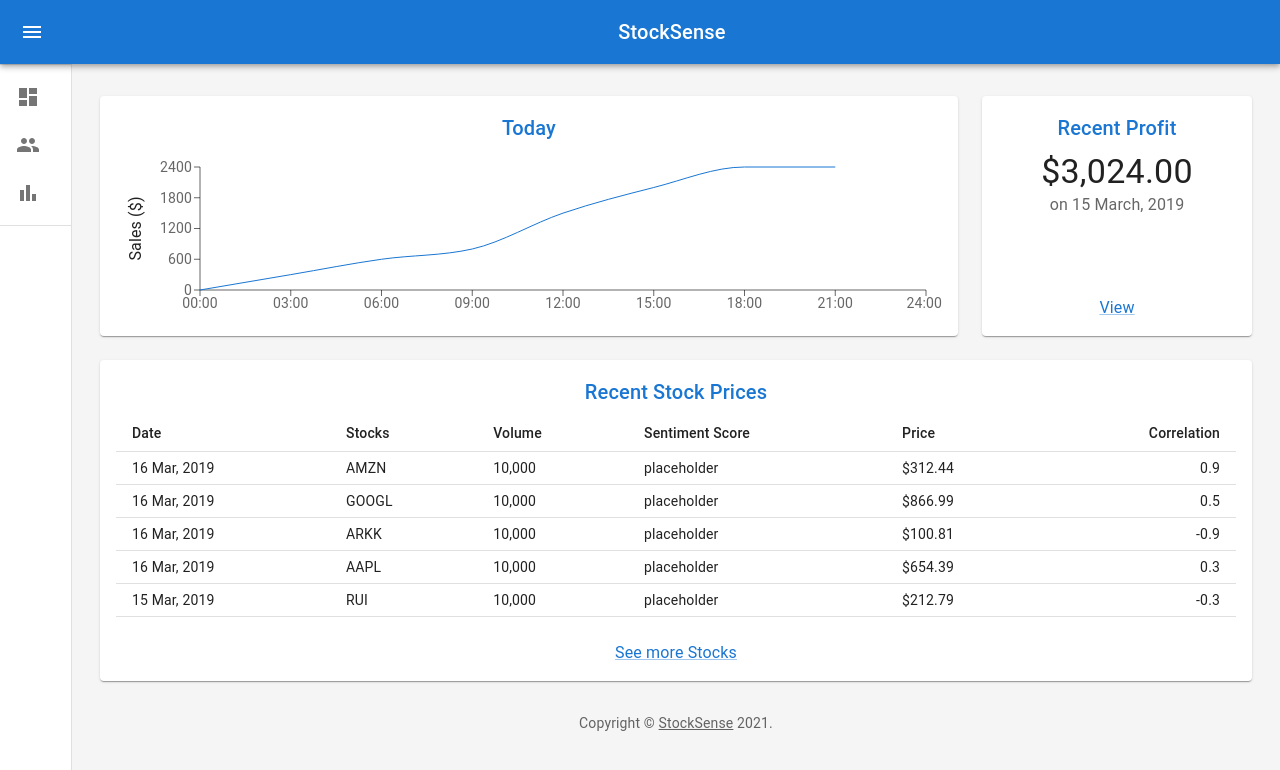
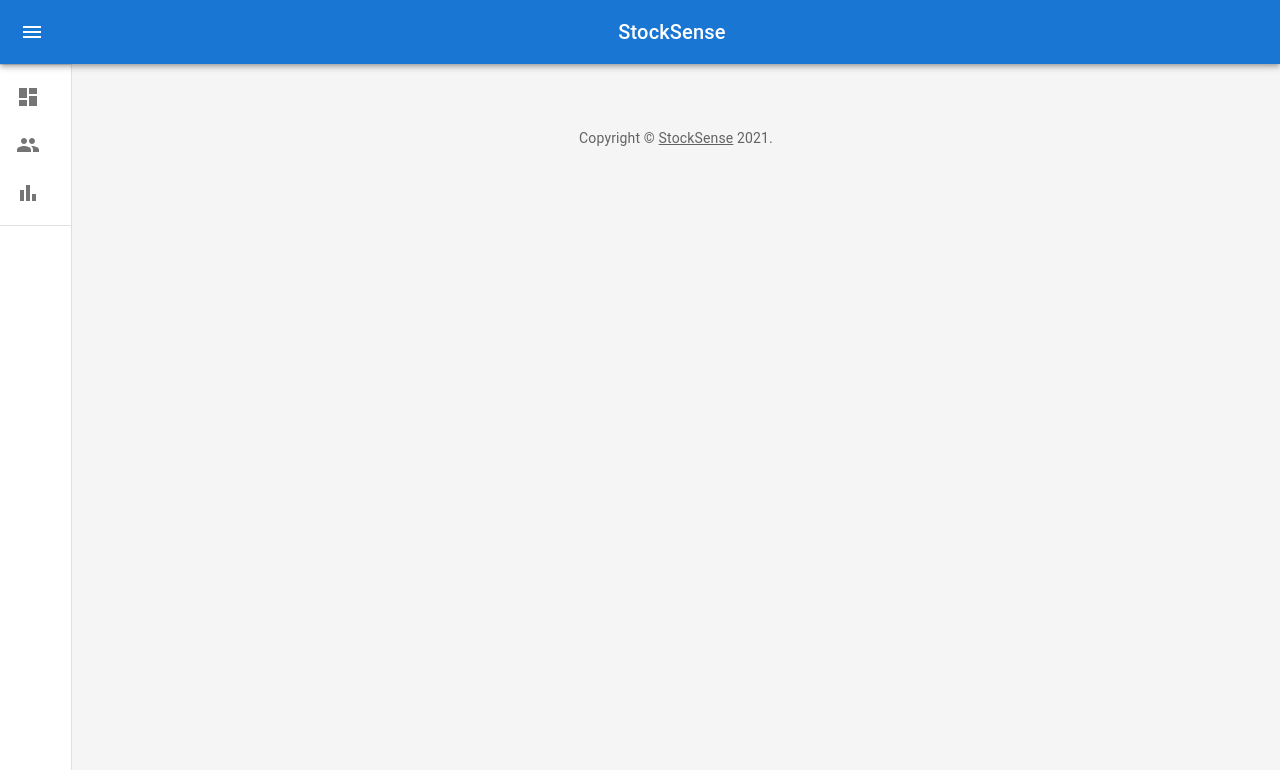
Before and after one commit to Shawntwj/Stocksense, a React (Create React App) app in the folder app/frontend/: page /sentiments in a window 1280 px wide. Both pictures are taken after a click on the button 211 px from the left and 32 px from the top of the page. Shown: the top 770 px of the page. Built offline with nearby package versions, Linux system fonts and the light colour scheme.

Commit message:
frontend - Add page routings

```diff
--- a/app/frontend/package.json
+++ b/app/frontend/package.json
@@ -14,6 +14,7 @@
     "@testing-library/user-event": "^12.1.10",
     "react": "^17.0.2",
     "react-dom": "^17.0.2",
+    "react-router-dom": "^5.3.0",
     "react-scripts": "4.0.3",
     "web-vitals": "^1.0.1"
   },
--- a/app/frontend/src/App.js
+++ b/app/frontend/src/App.js
@@ -1,10 +1,17 @@
 import logo from './logo.svg';
 import './App.css';
 import Dashboard from './dashboard/Dashboard';
+import AppRoutes from './AppRoutes';
+import { BrowserRouter } from "react-router-dom";
+
 function App() {
   return (
     <div className="App">
-      <Dashboard />
+      <BrowserRouter>
+        <div className='container'>
+          <AppRoutes />
+        </div>
+      </BrowserRouter>
     </div>
   );
 }
--- /dev/null
+++ b/app/frontend/src/AppRoutes.js
@@ -0,0 +1,17 @@
+import { Switch, Route, Redirect, withRouter, BrowserRouter } from "react-router-dom";
+import Dashboard from "./dashboard/Dashboard";
+import Sentiments from "./sentiments/Sentiments";
+const AppRoutes = () => {
+  return (
+    <Switch>
+      <Route exact path="/" component={withRouter(Dashboard)} >
+        {/* <Dashboard /> */}
+      </Route>
+      <Route exact path="/sentiments" component={withRouter(Sentiments)} >
+        {/* <Sentiments /> */}
+      </Route>
+    </Switch>
+  );
+};
+
+export default AppRoutes;
--- a/app/frontend/src/dashboard/listItems.js
+++ b/app/frontend/src/dashboard/listItems.js
@@ -9,26 +9,26 @@ import PeopleIcon from '@mui/icons-material/People';
 import BarChartIcon from '@mui/icons-material/BarChart';
 import LayersIcon from '@mui/icons-material/Layers';
 import AssignmentIcon from '@mui/icons-material/Assignment';
+import { Link } from 'react-router-dom';
+export const mainListItems = (
 
-export const mainListItems = (
     <div>
       <ListItem button>
         <ListItemIcon>
           <DashboardIcon />
         </ListItemIcon>
+        <Link button to="/">
           <ListItemText primary="Dashboard" />
+        </Link>
       </ListItem>
-    {/* <ListItem button>
-      <ListItemIcon>
-        <ShoppingCartIcon />
-      </ListItemIcon>
-      <ListItemText primary="Orders" />
-    </ListItem> */}
+
       <ListItem button>
         <ListItemIcon>
           <PeopleIcon />
         </ListItemIcon>
+        <Link button to="/sentiments">
           <ListItemText primary="Sentiments" />
+        </Link>
       </ListItem>
       <ListItem button>
         <ListItemIcon>
@@ -43,6 +43,7 @@ export const mainListItems = (
       <ListItemText primary="Integrations" />
     </ListItem> */}
     </div>
+
 );
 
 export const secondaryListItems = (
--- a/app/frontend/src/index.js
+++ b/app/frontend/src/index.js
@@ -3,10 +3,14 @@ import ReactDOM from 'react-dom';
 import './index.css';
 import App from './App';
 import reportWebVitals from './reportWebVitals';
+import { BrowserRouter as Router } from "react-router-dom";
+import { createBrowserHistory } from 'history'
 
 ReactDOM.render(
   <React.StrictMode>
-    <App />
+    <Router history={createBrowserHistory}>
+      <App />
+    </Router>
   </React.StrictMode>,
   document.getElementById('root')
 );
--- /dev/null
+++ b/app/frontend/src/sentiments/Sentiments.js
@@ -0,0 +1,169 @@
+import * as React from 'react';
+import { styled, createTheme, ThemeProvider } from '@mui/material/styles';
+import CssBaseline from '@mui/material/CssBaseline';
+import MuiDrawer from '@mui/material/Drawer';
+import Box from '@mui/material/Box';
+import MuiAppBar from '@mui/material/AppBar';
+import Toolbar from '@mui/material/Toolbar';
+import List from '@mui/material/List';
+import Typography from '@mui/material/Typography';
+import Divider from '@mui/material/Divider';
+import IconButton from '@mui/material/IconButton';
+import Badge from '@mui/material/Badge';
+import Container from '@mui/material/Container';
+import Grid from '@mui/material/Grid';
+import Paper from '@mui/material/Paper';
+import Link from '@mui/material/Link';
+import MenuIcon from '@mui/icons-material/Menu';
+import ChevronLeftIcon from '@mui/icons-material/ChevronLeft';
+import NotificationsIcon from '@mui/icons-material/Notifications';
+import { mainListItems, secondaryListItems } from '../dashboard/listItems';
+
+
+function Copyright(props) {
+  return (
+    <Typography variant="body2" color="text.secondary" align="center" {...props}>
+      {'Copyright © '}
+      <Link color="inherit">
+        StockSense
+      </Link>{' '}
+      {new Date().getFullYear()}
+      {'.'}
+    </Typography>
+  );
+}
+
+const drawerWidth = 240;
+
+const AppBar = styled(MuiAppBar, {
+  shouldForwardProp: (prop) => prop !== 'open',
+})(({ theme, open }) => ({
+  zIndex: theme.zIndex.drawer + 1,
+  transition: theme.transitions.create(['width', 'margin'], {
+    easing: theme.transitions.easing.sharp,
+    duration: theme.transitions.duration.leavingScreen,
+  }),
+  ...(open && {
+    marginLeft: drawerWidth,
+    width: `calc(100% - ${drawerWidth}px)`,
+    transition: theme.transitions.create(['width', 'margin'], {
+      easing: theme.transitions.easing.sharp,
+      duration: theme.transitions.duration.enteringScreen,
+    }),
+  }),
+}));
+
+const Drawer = styled(MuiDrawer, { shouldForwardProp: (prop) => prop !== 'open' })(
+  ({ theme, open }) => ({
+    '& .MuiDrawer-paper': {
+      position: 'relative',
+      whiteSpace: 'nowrap',
+      width: drawerWidth,
+      transition: theme.transitions.create('width', {
+        easing: theme.transitions.easing.sharp,
+        duration: theme.transitions.duration.enteringScreen,
+      }),
+      boxSizing: 'border-box',
+      ...(!open && {
+        overflowX: 'hidden',
+        transition: theme.transitions.create('width', {
+          easing: theme.transitions.easing.sharp,
+          duration: theme.transitions.duration.leavingScreen,
+        }),
+        width: theme.spacing(7),
+        [theme.breakpoints.up('sm')]: {
+          width: theme.spacing(9),
+        },
+      }),
+    },
+  }),
+);
+
+const mdTheme = createTheme();
+
+function DashboardContent() {
+  const [open, setOpen] = React.useState(true);
+  const toggleDrawer = () => {
+    setOpen(!open);
+  };
+
+  return (
+    <ThemeProvider theme={mdTheme}>
+      <Box sx={{ display: 'flex' }}>
+        <CssBaseline />
+        <AppBar position="absolute" open={open}>
+          <Toolbar
+            sx={{
+              pr: '24px', // keep right padding when drawer closed
+            }}
+          >
+            <IconButton
+              edge="start"
+              color="inherit"
+              aria-label="open drawer"
+              onClick={toggleDrawer}
+              sx={{
+                marginRight: '36px',
+                ...(open && { display: 'none' }),
+              }}
+            >
+              <MenuIcon />
+            </IconButton>
+            <Typography
+              component="h1"
+              variant="h6"
+              color="inherit"
+              noWrap
+              sx={{ flexGrow: 1 }}
+            >
+              StockSense
+            </Typography>
+
+          </Toolbar>
+        </AppBar>
+        <Drawer variant="permanent" open={open}>
+          <Toolbar
+            sx={{
+              display: 'flex',
+              alignItems: 'center',
+              justifyContent: 'flex-end',
+              px: [1],
+            }}
+          >
+            <IconButton onClick={toggleDrawer}>
+              <ChevronLeftIcon />
+            </IconButton>
+          </Toolbar>
+          <Divider />
+          <List>{mainListItems}</List>
+          <Divider />
+          <List>{secondaryListItems}</List>
+        </Drawer>
+        <Box
+          component="main"
+          sx={{
+            backgroundColor: (theme) =>
+              theme.palette.mode === 'light'
+                ? theme.palette.grey[100]
+                : theme.palette.grey[900],
+            flexGrow: 1,
+            height: '100vh',
+            overflow: 'auto',
+          }}
+        >
+          <Toolbar />
+          <Container maxWidth="lg" sx={{ mt: 4, mb: 4 }}>
+
+            <Copyright sx={{ pt: 4 }} />
+          </Container>
+        </Box>
+      </Box>
+    </ThemeProvider>
+  );
+}
+
+const Sentiments = () => {
+  return <DashboardContent />;
+}
+
+export default Sentiments;
```
Also changed, not shown: 1 other file (tests, documents, lock files or other folders). Lines whose indentation alone changed are shown as unchanged.
